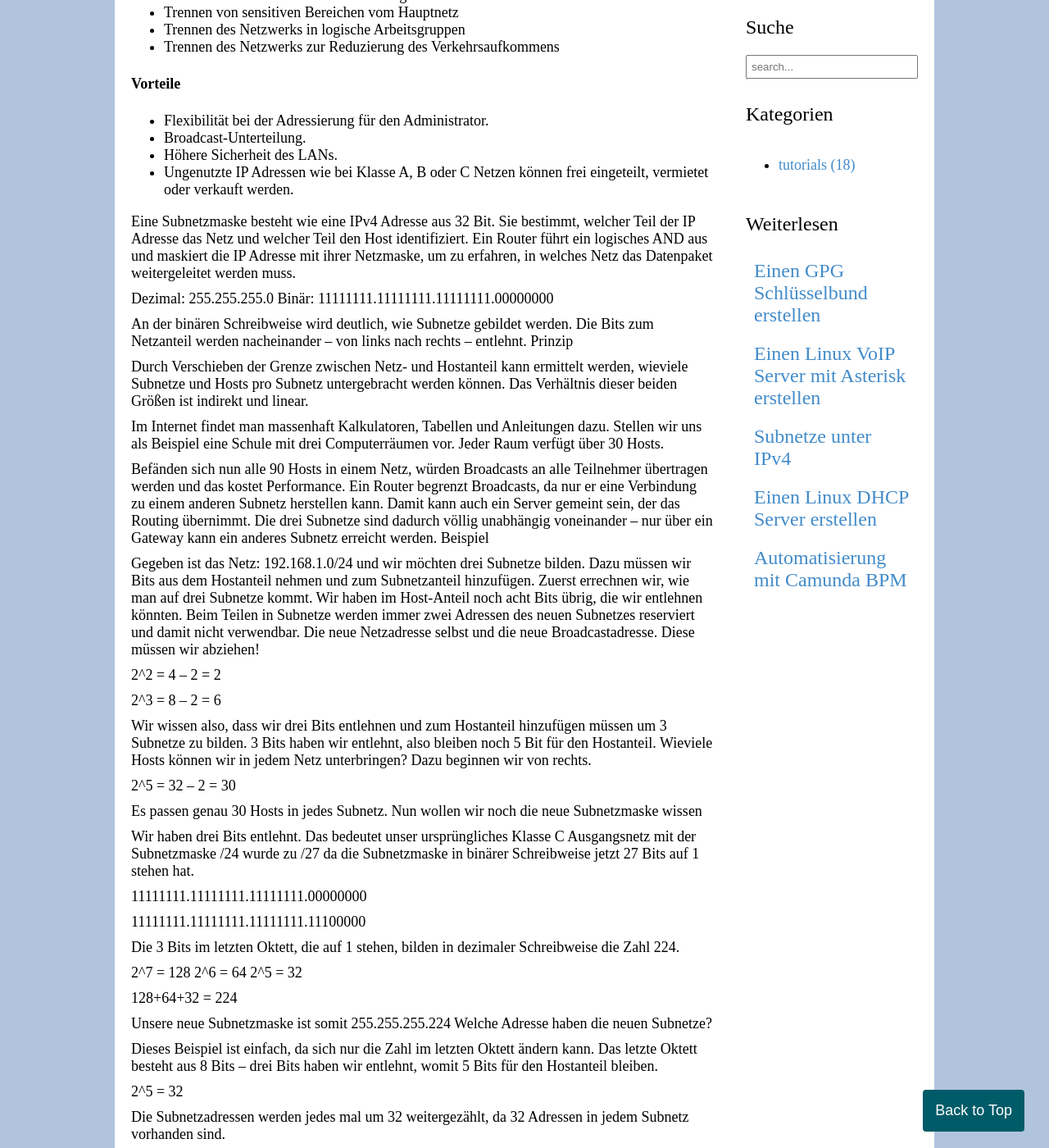
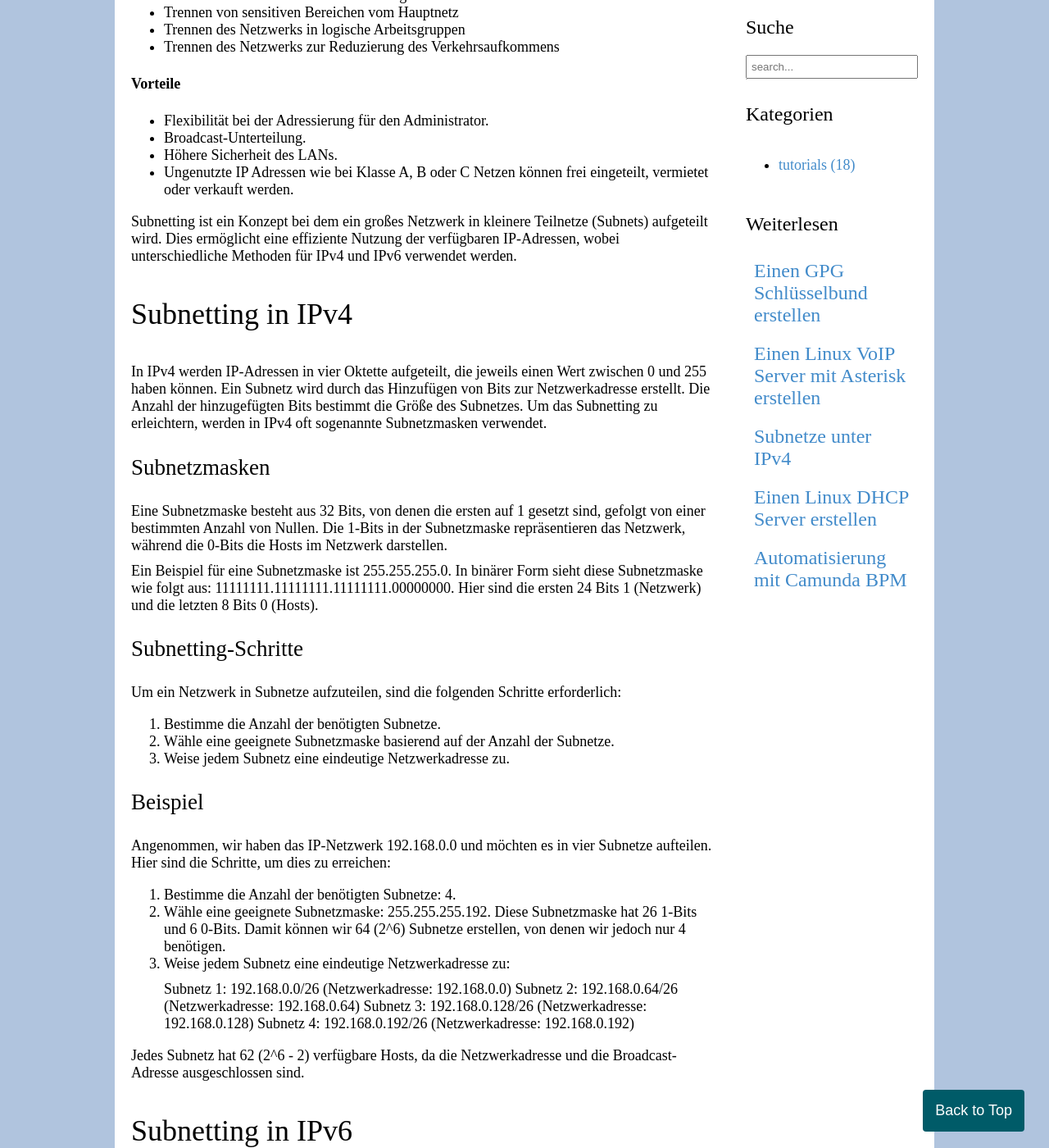
Before and after one commit to zarat/zarat.github.io, a Jekyll site: the page built from _posts/2018-05-22-subnetze.markdown, in a window 1280 px wide and 1400 px high, scrolled down 493 px. Shown: the whole window at 82% size. Built offline with Jekyll 4.4.1, drawn with Linux system fonts in a browser that asks for light colours; some of the changed text lies outside the part shown.

Commit message:
Update 2018-05-22-subnetze.markdown

```diff
--- a/_posts/2018-05-22-subnetze.markdown
+++ b/_posts/2018-05-22-subnetze.markdown
@@ -30,99 +30,60 @@ Oft ist es aus kosten- sicherheits- oder personaltechnischen Gründen erforderli
 <li>Ungenutzte IP Adressen wie bei Klasse A, B oder C Netzen können frei eingeteilt, vermietet oder verkauft werden.</li>
 </ul>
 
-Eine Subnetzmaske besteht wie eine IPv4 Adresse aus 32 Bit. Sie bestimmt, welcher Teil der IP Adresse das Netz und welcher Teil den Host identifiziert. Ein Router führt ein logisches AND aus und maskiert die IP Adresse mit ihrer Netzmaske, um zu erfahren, in welches Netz das Datenpaket weitergeleitet werden muss.
+Subnetting ist ein Konzept bei dem ein großes Netzwerk in kleinere Teilnetze (Subnets) aufgeteilt wird. Dies ermöglicht eine effiziente Nutzung der verfügbaren IP-Adressen, wobei unterschiedliche Methoden für IPv4 und IPv6 verwendet werden.
 
-Dezimal: 255.255.255.0
-Binär: 11111111.11111111.11111111.00000000
+<h1>Subnetting in IPv4</h1>
 
-An der binären Schreibweise wird deutlich, wie Subnetze gebildet werden. Die Bits zum Netzanteil werden nacheinander – von links nach rechts – entlehnt.
-Prinzip
+In IPv4 werden IP-Adressen in vier Oktette aufgeteilt, die jeweils einen Wert zwischen 0 und 255 haben können. Ein Subnetz wird durch das Hinzufügen von Bits zur Netzwerkadresse erstellt. Die Anzahl der hinzugefügten Bits bestimmt die Größe des Subnetzes. Um das Subnetting zu erleichtern, werden in IPv4 oft sogenannte Subnetzmasken verwendet.
 
-Durch Verschieben der Grenze zwischen Netz- und Hostanteil kann ermittelt werden, wieviele Subnetze und Hosts pro Subnetz untergebracht werden können. Das Verhältnis dieser beiden Größen ist indirekt und linear.
+<h2>Subnetzmasken</h2>
 
-Im Internet findet man massenhaft Kalkulatoren, Tabellen und Anleitungen dazu. Stellen wir uns als Beispiel eine Schule mit drei Computerräumen vor. Jeder Raum verfügt über 30 Hosts.
+Eine Subnetzmaske besteht aus 32 Bits, von denen die ersten auf 1 gesetzt sind, gefolgt von einer bestimmten Anzahl von Nullen. Die 1-Bits in der Subnetzmaske repräsentieren das Netzwerk, während die 0-Bits die Hosts im Netzwerk darstellen.
 
-Befänden sich nun alle 90 Hosts in einem Netz, würden Broadcasts an alle Teilnehmer übertragen werden und das kostet Performance. Ein Router begrenzt Broadcasts, da nur er eine Verbindung zu einem anderen Subnetz herstellen kann. Damit kann auch ein Server gemeint sein, der das Routing übernimmt. Die drei Subnetze sind dadurch völlig unabhängig voneinander – nur über ein Gateway kann ein anderes Subnetz erreicht werden.
-Beispiel
+Ein Beispiel für eine Subnetzmaske ist 255.255.255.0. In binärer Form sieht diese Subnetzmaske wie folgt aus: 11111111.11111111.11111111.00000000. Hier sind die ersten 24 Bits 1 (Netzwerk) und die letzten 8 Bits 0 (Hosts).
 
-Gegeben ist das Netz: 192.168.1.0/24 und wir möchten drei Subnetze bilden. Dazu müssen wir Bits aus dem Hostanteil nehmen und zum Subnetzanteil hinzufügen. Zuerst errechnen wir, wie man auf drei Subnetze kommt. Wir haben im Host-Anteil noch acht Bits übrig, die wir entlehnen könnten. Beim Teilen in Subnetze werden immer zwei Adressen des neuen Subnetzes reserviert und damit nicht verwendbar. Die neue Netzadresse selbst und die neue Broadcastadresse. Diese müssen wir abziehen!
+<h2>Subnetting-Schritte</h2>
 
-2^2 = 4 – 2 = 2
+Um ein Netzwerk in Subnetze aufzuteilen, sind die folgenden Schritte erforderlich:
 
-2^3 = 8 – 2 = 6
+1. Bestimme die Anzahl der benötigten Subnetze.
+2. Wähle eine geeignete Subnetzmaske basierend auf der Anzahl der Subnetze.
+3. Weise jedem Subnetz eine eindeutige Netzwerkadresse zu.
 
-Wir wissen also, dass wir drei Bits entlehnen und zum Hostanteil hinzufügen müssen um 3 Subnetze zu bilden. 3 Bits haben wir entlehnt, also bleiben noch 5 Bit für den Hostanteil. Wieviele Hosts können wir in jedem Netz unterbringen? Dazu beginnen wir von rechts.
+<h2>Beispiel</h2>
 
-2^5 = 32 – 2 = 30
+Angenommen, wir haben das IP-Netzwerk 192.168.0.0 und möchten es in vier Subnetze aufteilen. Hier sind die Schritte, um dies zu erreichen:
 
-Es passen genau 30 Hosts in jedes Subnetz.
-Nun wollen wir noch die neue Subnetzmaske wissen
+1. Bestimme die Anzahl der benötigten Subnetze: 4.
+2. Wähle eine geeignete Subnetzmaske: 255.255.255.192. Diese Subnetzmaske hat 26 1-Bits und 6 0-Bits. Damit können wir 64 (2^6) Subnetze erstellen, von denen wir jedoch nur 4 benötigen.
+3. Weise jedem Subnetz eine eindeutige Netzwerkadresse zu:
 
-Wir haben drei Bits entlehnt. Das bedeutet unser ursprüngliches Klasse C Ausgangsnetz mit der Subnetzmaske /24 wurde zu /27 da die Subnetzmaske in binärer Schreibweise jetzt 27 Bits auf 1 stehen hat.
+    Subnetz 1: 192.168.0.0/26 (Netzwerkadresse: 192.168.0.0)
+    Subnetz 2: 192.168.0.64/26 (Netzwerkadresse: 192.168.0.64)
+    Subnetz 3: 192.168.0.128/26 (Netzwerkadresse: 192.168.0.128)
+    Subnetz 4: 192.168.0.192/26 (Netzwerkadresse: 192.168.0.192)
 
-11111111.11111111.11111111.00000000
+Jedes Subnetz hat 62 (2^6 - 2) verfügbare Hosts, da die Netzwerkadresse und die Broadcast-Adresse ausgeschlossen sind.
 
-11111111.11111111.11111111.11100000
+<h1>Subnetting in IPv6</h1>
 
-Die 3 Bits im letzten Oktett, die auf 1 stehen, bilden in dezimaler Schreibweise die Zahl 224.
+In IPv6 werden IP-Adressen durch 128 Bits repräsentiert und in acht Blöcke zu je 16 Bits aufgeteilt. Subnetting in IPv6 funktioniert ähnlich wie in IPv4, jedoch aufgrund der viel größeren Adressgröße mit einer anderen Notation.
 
-2^7 = 128
-2^6 = 64
-2^5 = 32
+<h2>Präfixlänge</h2>
 
-128+64+32 = 224
+Anstelle von Subnetzmasken verwendet IPv6 Präfixlängen, um den Netzwerkbereich anzugeben. Eine Präfixlänge gibt an, wie viele Bits des Netzwerkteils verwendet werden. Zum Beispiel gibt ein Präfix mit der Länge /64 an, dass die ersten 64 Bits für das Netzwerk verwendet werden.
 
-Unsere neue Subnetzmaske ist somit 255.255.255.224
-Welche Adresse haben die neuen Subnetze?
+<h2>Beispiel</h2>
 
-Dieses Beispiel ist einfach, da sich nur die Zahl im letzten Oktett ändern kann. Das letzte Oktett besteht aus 8 Bits – drei Bits haben wir entlehnt, womit 5 Bits für den Hostanteil bleiben.
+Angenommen, wir haben das IPv6-Netzwerk 2001:0db8:85a3:0000::/64 und möchten es in vier Subnetze aufteilen. Hier sind die Schritte, um dies zu erreichen:
 
-2^5 = 32
+1. Bestimme die Anzahl der benötigten Subnetze: 4.
+2. Verwende eine Präfixlänge von /66, um 4 Subnetze zu ermöglichen.
+3. Weise jedem Subnetz eine eindeutige Netzwerkadresse zu:
 
-Die Subnetzadressen werden jedes mal um 32 weitergezählt, da 32 Adressen in jedem Subnetz vorhanden sind.
+    Subnetz 1: 2001:0db8:85a3:0000::/66
+    Subnetz 2: 2001:0db8:85a3:0001::/66
+    Subnetz 3: 2001:0db8:85a3:0002::/66
+    Subnetz 4: 2001:0db8:85a3:0003::/66
 
-Subnetz 0 – 192.168.1.0
-Subnetz 1 – 192.168.1.32
-Subnetz 2 – 192.168.1.64
-Subnetz 3 – 192.168.1.96
-Subnetz 4 – 192.168.1.128
-Subnetz 5 – 192.168.1.160
-Subnetz 6 – 192.168.1.192
-Subnetz 7 – 192.168.1.224
-
-Subnetz 0 spricht das gesamte Netz an. Subnetz 1 ist das Broadcastnetz.
-
-In jedem Subnetz gibt es wieder jeweils eine Subnetzadresse und eine Broadcastadresse. Daher haben wir nur 30 Hostadressen bei 32 Adressen.
-
-Subnetz 1: 192.168.1.32
-Verwendbare Hostadressen: 192.168.1.33 bis 192.168.1.62
-Broadcast: 192.168.1.63
-Ein einfaches Beispiel
-
-Gegeben ist das Netz 192.168.0.0/24. Gesucht sind Subnetzmaske, Netz- und Broadcastadresse sowie die mögliche Anzahl an Hosts darin. In der CIDR Schreibweise wurden 8 Bit als Hostanteil definiert. Dies bedeutet, dass 28 Adressen vergebbar sind.
-
-Aber Achtung: Die Anzahl der Adressen ist in unserem Beispiel nicht 256, sondern 256 – 2, also 254. Oder anders gesagt – 6 Bits von rechts werden für die Hostadressen verwendet.
-
-Die zwei nicht für Hosts vergebbaren Adressen sind die Netzadresse und die Broadcastadresse welche wir im Anschluss ermitteln werden. Durch Verknüpfen von IP und Subnetzmaske mit einem binären, logischen AND können wir die Netzadresse ermitteln. Alle Hostbits der IP Adresse in binärer Schreibweise werden dabei auf 0 gesetzt.
-
-11000000.10101000.00000000.00000000
-
-11111111.11111111.11111111.00000000
-
-11111111.11111111.11111111.00000000
-
-Beim sogenannten logischen ANDing gehen wir die 2 Binärzahlen Stelle für Stelle durch. Dabei wird überall, wo in einer Spalte oben oder unten zumindest eine 1 vorkommt auch in der Ergebniszeile eine 1 geschrieben. Wenn oben und unten 0 sind, schreiben wir ebenfalls eine 0.
-
-Die neue Netzadresse in der 3. Zeile in dezimaler Schreibweise entspricht 192.168.0.0 und ist die Netzadresse. Die Broadcastadresse ist dem ganzen genau entgegengesetzt und in der Regel die höchste Adresse im Netzbereich des jeweiligen Subnetzes.
-
-Der Hostanteil in binärer Darstellung wird hier auf 1 gesetzt.
-
-11000000.10101000.00000000.11111111
-
-In dezimaler Schreibweise lautet die Broadcastadresse somit 192.168.0.255. Für die Hosts werden 2^6 (64) Adressen benötigt, es ist die nächstmögliche Dimension (2^5 wären zu wenig, 2^7 zu viele Adressen). Für die Netze werden 2^2 (4) Adressen benötigt. Hier müssen keine zusätzlichen Adressen beachtet werden.
-
-Mit diesen Informationen lässt sich nun auch eine Subnetzmaske bilden. Es sind 6 Bits für den Host reserviert, dadurch ergeben sich 26 Restbits für den Netzanteil. In der CIDR – Schreibweise ergibt sich somit /26 (32-6).
-
-11111111.11111111.11111111.11000000
-
-In einer dezimalen Schreibweise ergibt sich somit als Subnetzmaske der Wert 255.255.255.192.
+Jedes Subnetz hat eine enorme Anzahl von verfügbaren IP-Adressen, da die Präfixlänge von /66 verwendet wird.
```
